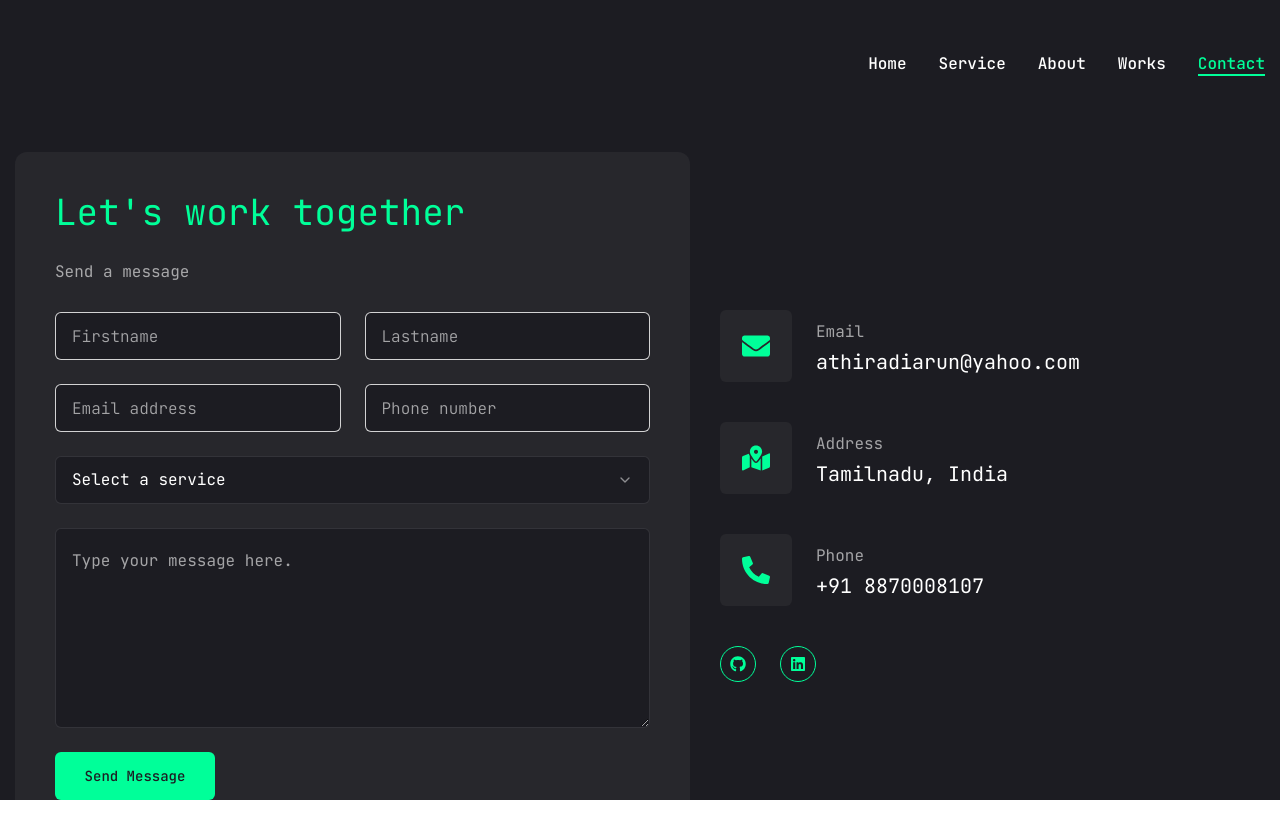
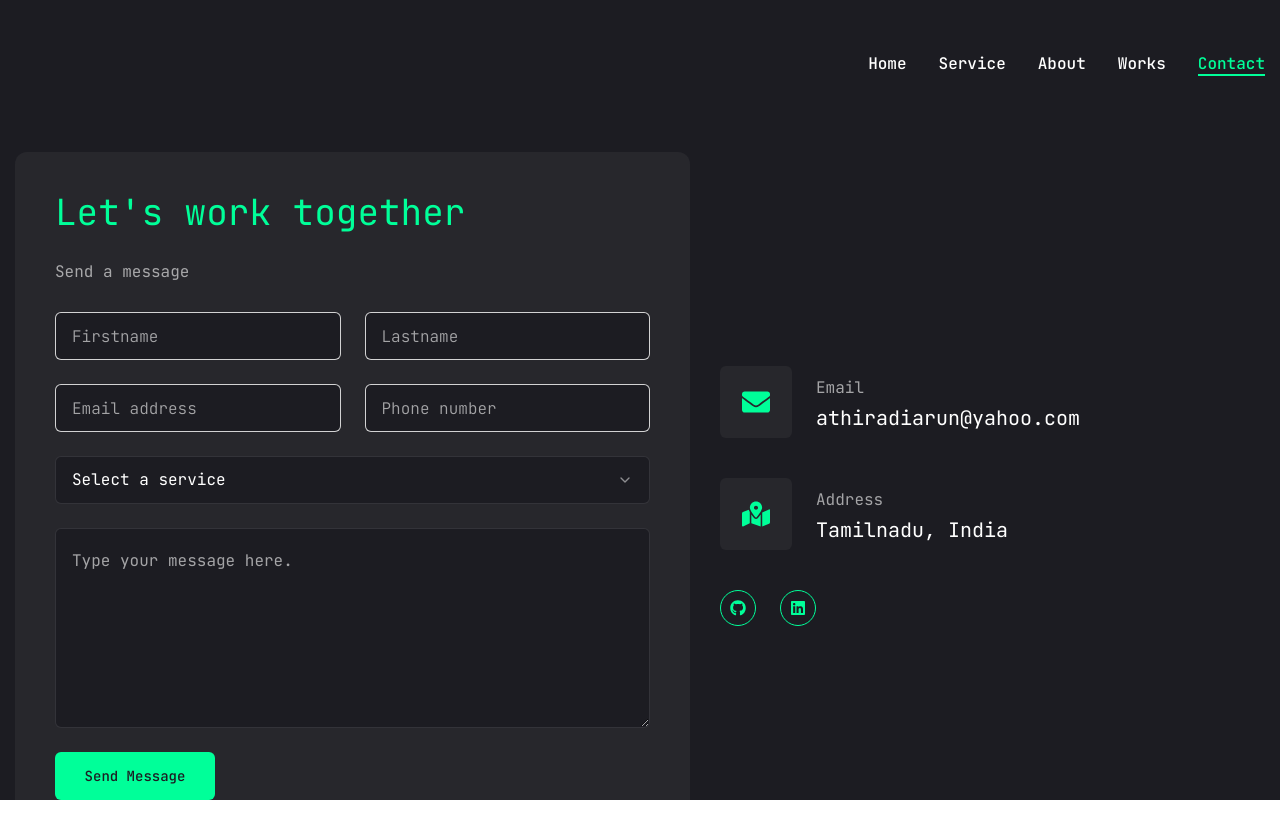
Before and after one commit to ATHIRADI/resume, a Next.js app: page /contact in a window 1280 px wide. Shown: the top 838 px of the page. Built offline with nearby package versions, Linux system fonts and the light colour scheme.

Commit message:
Update page.jsx

```diff
--- a/app/contact/page.jsx
+++ b/app/contact/page.jsx
@@ -29,8 +29,8 @@ const info = [
     icon: <FaMapMarkedAlt />,
     title: "Address",
     description: "Tamilnadu, India",
-  },
-  { icon: <FaPhoneAlt />, title: "Phone", description: "+91 8870008107" },
+  }
+  // { icon: <FaPhoneAlt />, title: "Phone", description: "+91 8870008107" },
 ];
 
 const Contact = () => {
```
